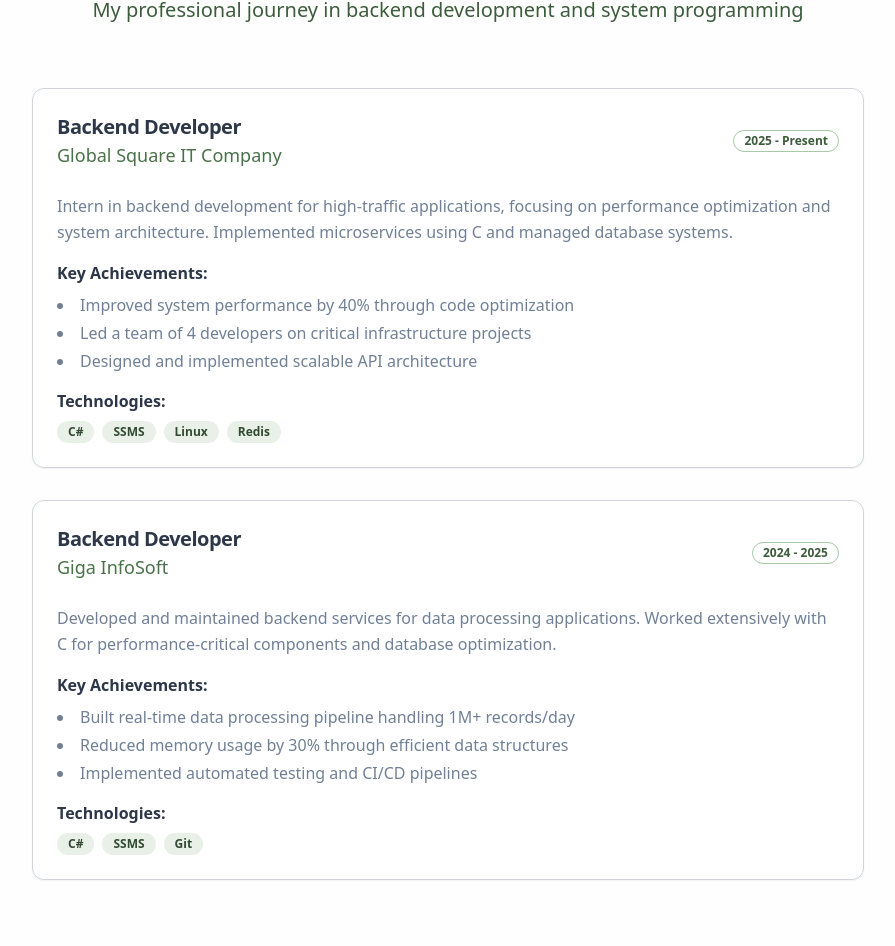
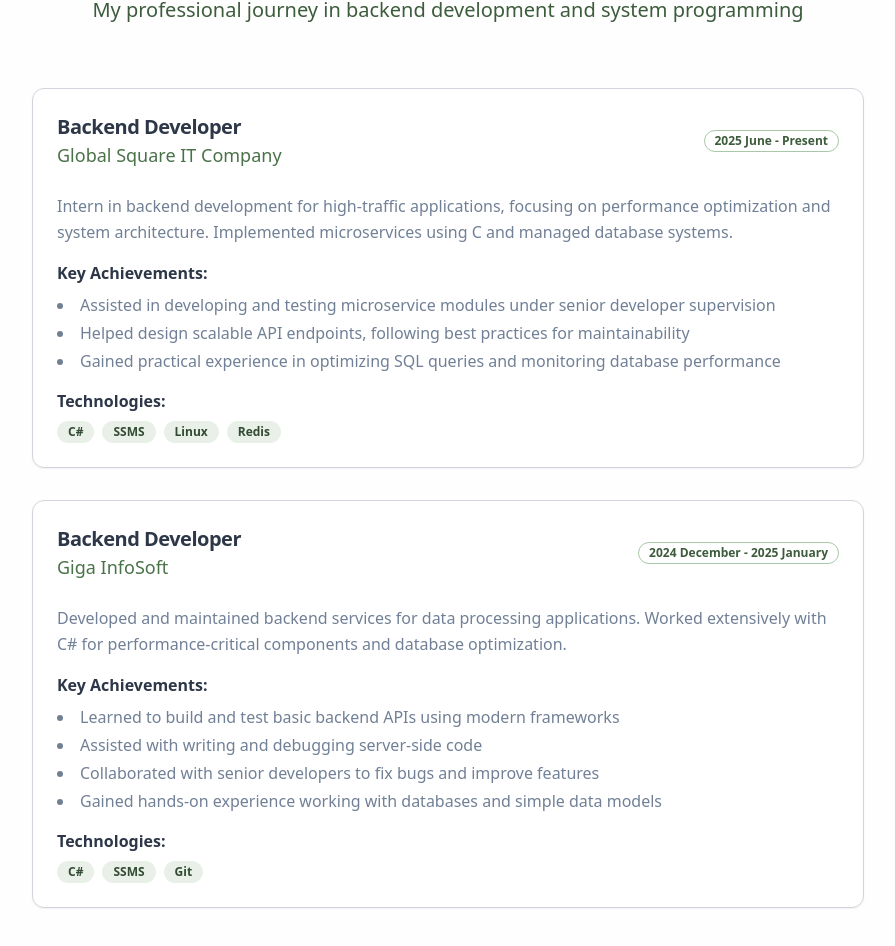
Before and after one commit to k0irala/Portfolio, a Next.js app: page / in a window 1280 px wide. Shown: the part 3318-4264 px from the top of the page, without its empty margins (192-1087 px from the left). Built offline with nearby package versions, Linux system fonts and the light colour scheme.

Commit message:
Final touch of the portfolio website

```diff
--- a/components/experience.tsx
+++ b/components/experience.tsx
@@ -6,26 +6,27 @@ export function Experience() {
     {
       title: "Backend Developer",
       company: "Global Square IT Company",
-      period: "2025 - Present",
+      period: "2025 June - Present",
       description:
         "Intern in backend development for high-traffic applications, focusing on performance optimization and system architecture. Implemented microservices using C and managed database systems.",
       achievements: [
-        "Improved system performance by 40% through code optimization",
-        "Led a team of 4 developers on critical infrastructure projects",
-        "Designed and implemented scalable API architecture",
+        "Assisted in developing and testing microservice modules under senior developer supervision",
+        "Helped design scalable API endpoints, following best practices for maintainability",
+        "Gained practical experience in optimizing SQL queries and monitoring database performance"
       ],
       technologies: ["C#", "SSMS", "Linux", "Redis"],
     },
     {
       title: "Backend Developer",
       company: "Giga InfoSoft",
-      period: "2024 - 2025",
+      period: "2024 December - 2025 January",
       description:
-        "Developed and maintained backend services for data processing applications. Worked extensively with C for performance-critical components and database optimization.",
+        "Developed and maintained backend services for data processing applications. Worked extensively with C# for performance-critical components and database optimization.",
       achievements: [
-        "Built real-time data processing pipeline handling 1M+ records/day",
-        "Reduced memory usage by 30% through efficient data structures",
-        "Implemented automated testing and CI/CD pipelines",
+        "Learned to build and test basic backend APIs using modern frameworks",
+        "Assisted with writing and debugging server-side code",
+        "Collaborated with senior developers to fix bugs and improve features",
+        "Gained hands-on experience working with databases and simple data models"
       ],
       technologies: ["C#", "SSMS", "Git"],
     },
```
